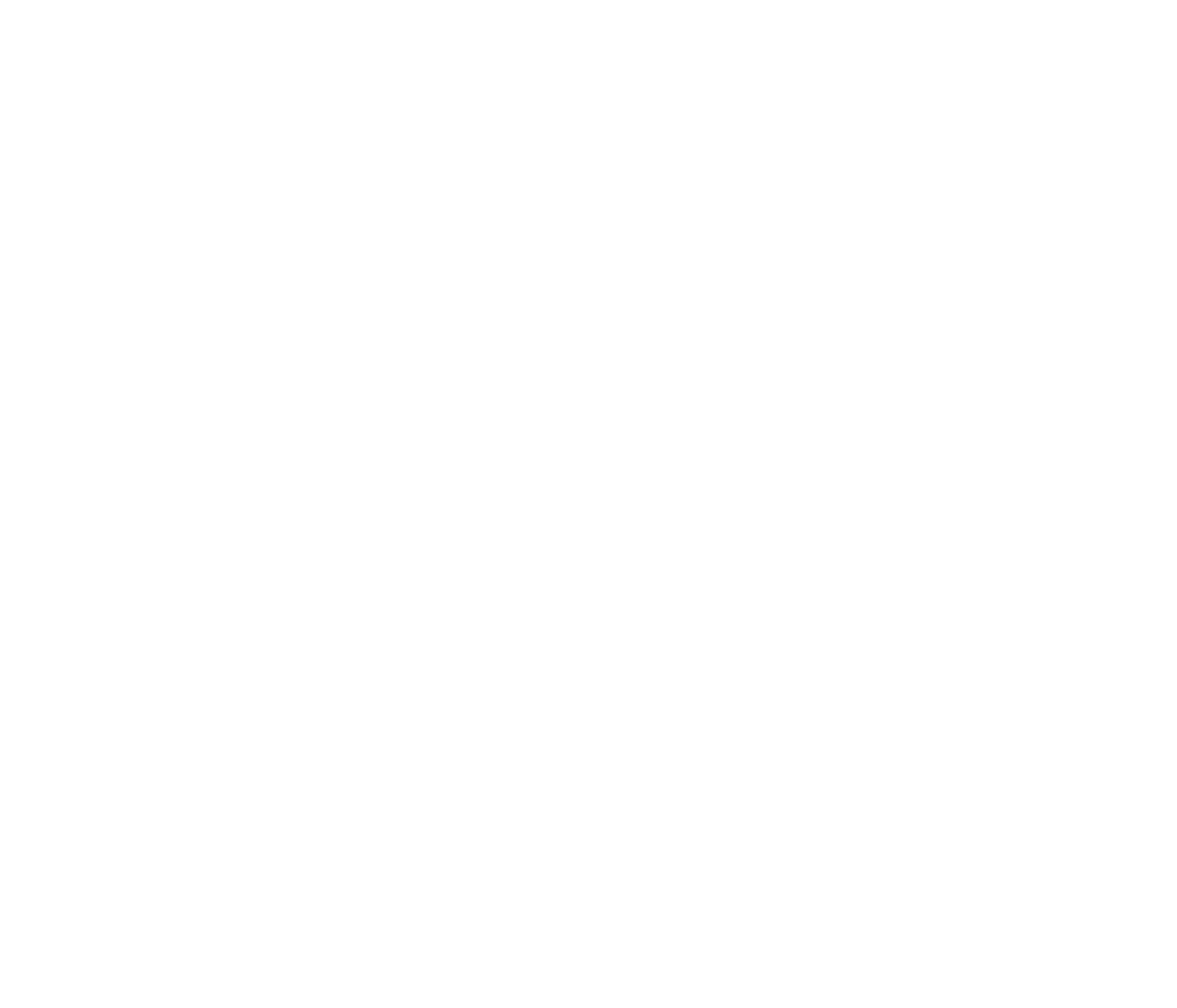
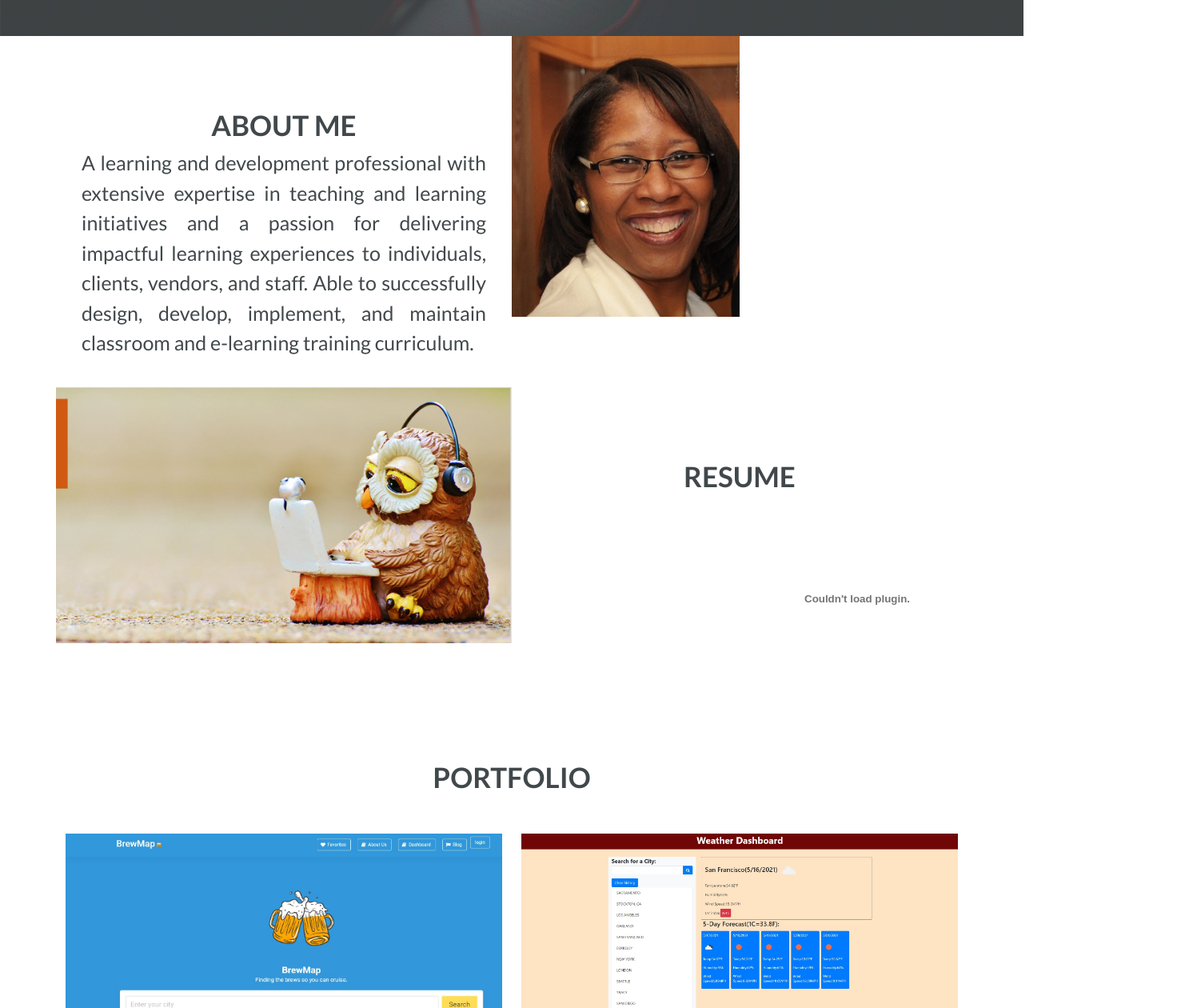
Before and after one commit to harrisfd/ReactPorfolio-FDH, a React (Create React App) app: page / in a window 1280 px wide. Shown: the part 811-2071 px from the top of the page at 80% size, 1472 px wide, since content can reach past the window. Before the commit the page ends 800 px from the top, so only its background shows below. Built offline with nearby package versions, Linux system fonts and the light colour scheme.

Commit message:
added feature and footer components

```diff
--- a/public/index.html
+++ b/public/index.html
@@ -1,14 +1,12 @@
 <!DOCTYPE html>
 <html lang="en">
+
 <head>
   <meta charset="utf-8" />
   <link rel="icon" href="%PUBLIC_URL%/favicon.ico" />
   <meta name="viewport" content="width=device-width, initial-scale=1" />
   <meta name="theme-color" content="#000000" />
-    <meta
-      name="description"
-      content="Web site created using create-react-app"
-    />
+  <meta name="description" content="Web site created using create-react-app" />
   <link rel="apple-touch-icon" href="%PUBLIC_URL%/logo192.png" />
   <!--
       manifest.json provides metadata used when your web app is installed on a
@@ -34,6 +32,7 @@
     -->
   <title>React App</title>
 </head>
+
 <body>
   <noscript>You need to enable JavaScript to run this app.</noscript>
   <div id="root"></div>
@@ -47,5 +46,19 @@
       To begin the development, run `npm start` or `yarn start`.
       To create a production bundle, use `npm run build` or `yarn build`.
     -->
+  <script src="https://code.jquery.com/jquery-3.5.1.slim.min.js"
+    integrity="sha256-4+XzXVhsDmqanXGHaHvgh1gMQKX40OUvDEBTu8JcmNs=" crossorigin="anonymous"></script>
+
+  <script>
+    $(document).ready(function () {
+      $('#homeFullScreen').css({ height: $(window).height(), width: $(window).width() });
+      $(window).resize(function () {
+        $('#homeFullScreen').css({ height: $(window).height(), width: $(window).width() });
+      });
+
+    });
+
+  </script>
 </body>
+
 </html>
--- a/src/App.js
+++ b/src/App.js
@@ -2,13 +2,16 @@
 import './App.css';
 import Header from "./components/Header"
 import Portfolio from "./components/Portfolio"
+import Footer from "./components/Footer"
+import Feature from './components/Feature';
 
 function App() {
   return (
     <div className="App">
       <Header />
+      <Feature />
       <Portfolio />
-
+      <Footer />
     </div>
   );
 }
--- /dev/null
+++ b/src/components/Feature/index.js
@@ -0,0 +1,45 @@
+function Feature() {
+    return (
+        <section className="feature">
+            <div className="container">
+
+                <div className="row">
+                    <div className="col-md-6 col-sm-6">
+                        <section id="about me" className="about me">
+                            <div className="feature-box">
+                                <h1>about me</h1>
+                                <p>A learning and development professional with extensive expertise in teaching and learning
+                                    initiatives and a passion for delivering impactful learning experiences to individuals,
+                                    clients, vendors, and staff.
+                                    Able to successfully design, develop, implement, and maintain classroom and e-learning
+                                    training curriculum.</p>
+                            </div>
+                        </section>
+                    </div>
+                    <div className="col-md-3 col-sm-3 nopadding">
+                        <img src="./images/Felicia Harris Foster.jpg" />
+                    </div>
+
+                    <div className="clearfix"></div>
+
+                    <div className="col-md-6 col-sm-6 nopadding">
+                        <img src="./images/ID Sample Screenshots/learning OWL.JPG" />
+                    </div>
+                    <div className="col-md-6 col-sm-6">
+                        <div className="feature-box">
+                            <section id="resume" className="resume">
+                                <h1>resume</h1>
+                                <embed src="./images/Felicia Harris-Foster-Instructional Designer-WGU.pdf"
+                                    width="800px" height="250px" />
+                            </section>
+
+                        </div>
+                    </div>
+                </div>
+            </div>
+        </section>
+
+    )
+}
+
+export default Feature
--- /dev/null
+++ b/src/components/Footer/index.js
@@ -0,0 +1,26 @@
+function Footer() {
+    return (
+
+        <section className="call-top-action text-center contact me" id="contact me">
+            <div className="container">
+                <div className="row">
+                    <div className="col-md-12">
+                        <h1>contact me</h1>
+                        <p>Felicia Harris-Foster
+                            <br />
+                            Email: fharrisfoster@gmail.com
+                        </p>
+                        <p>Phone: 123-456-7890</p>
+                        <br />
+
+
+                    </div>
+                </div>
+            </div>
+
+        </section>
+    )
+}
+
+
+export default Footer
--- a/src/components/Portfolio/index.js
+++ b/src/components/Portfolio/index.js
@@ -1,3 +1,4 @@
+import projects from "../../projects.json"
 import Projectcard from "../Projectcard"
 
 function Portfolio() {
@@ -10,8 +11,10 @@
                         <h1 class="heading">Portfolio</h1>
 
                     </div>
-                    <Projectcard />
-                    <Projectcard /> <Projectcard /> <Projectcard /> <Projectcard /> <Projectcard /> <Projectcard /> <Projectcard />
+
+                    {projects.map(project => (
+                        <Projectcard project={project} />
+                    ))}
                 </div>
             </div>
         </section>
--- a/src/components/Projectcard/index.js
+++ b/src/components/Projectcard/index.js
@@ -1,8 +1,8 @@
 function Projectcard(props) {
     return (
         <div className="col-md-6 col-sm-6">
-            <a href={props.url}><img src={props.image}
-                alt={props.alt} /></a>
+            <a href={props.project.url}><img src={props.project.image}
+                alt={props.project.alt} /></a>
 
         </div>
     )
--- a/src/projects.json
+++ b/src/projects.json
@@ -21,22 +21,22 @@
     },
     {
         "url": "",
-        "image": "./ID Sample Screensots/images/CRJ 2300 M1.jpg",
+        "image": "./images/ID Sample Screenshots/CRJ 2300 M1.JPG",
         "alt": "Criminal Justice Course Design"
     },
     {
         "url": "",
-        "image": "./ID Sample Screensots/images/BSD 250 Leadership Development.jpg",
+        "image": "./images/ID Sample Screenshots/BSAD 250 Leadership Development.JPG",
         "alt": "Leadership Development"
     },
     {
         "url": "",
-        "image": "./ID Sample Screensots/images/Module 2 250.jpg",
+        "image": "/images/ID Sample Screenshots/Module 2 250.JPG",
         "alt": "Course Design-Leadership"
     },
     {
         "url": "",
-        "image": "./ID Sample Screensots/images/Course Checklist.jpg",
+        "image": "./images/ID Sample Screenshots/Course Checklist.JPG",
         "alt": "Course Checklist"
     }
 ]
```
Lines whose indentation alone changed are shown as unchanged.
